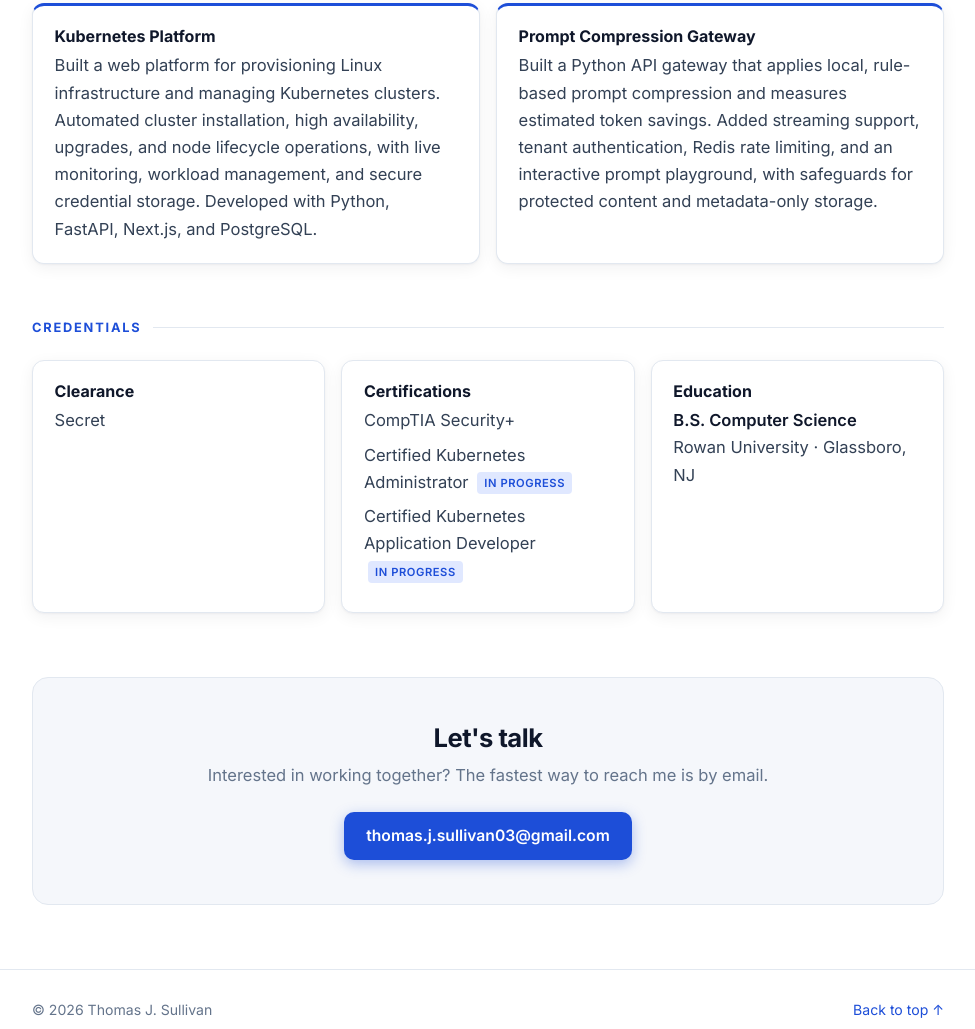
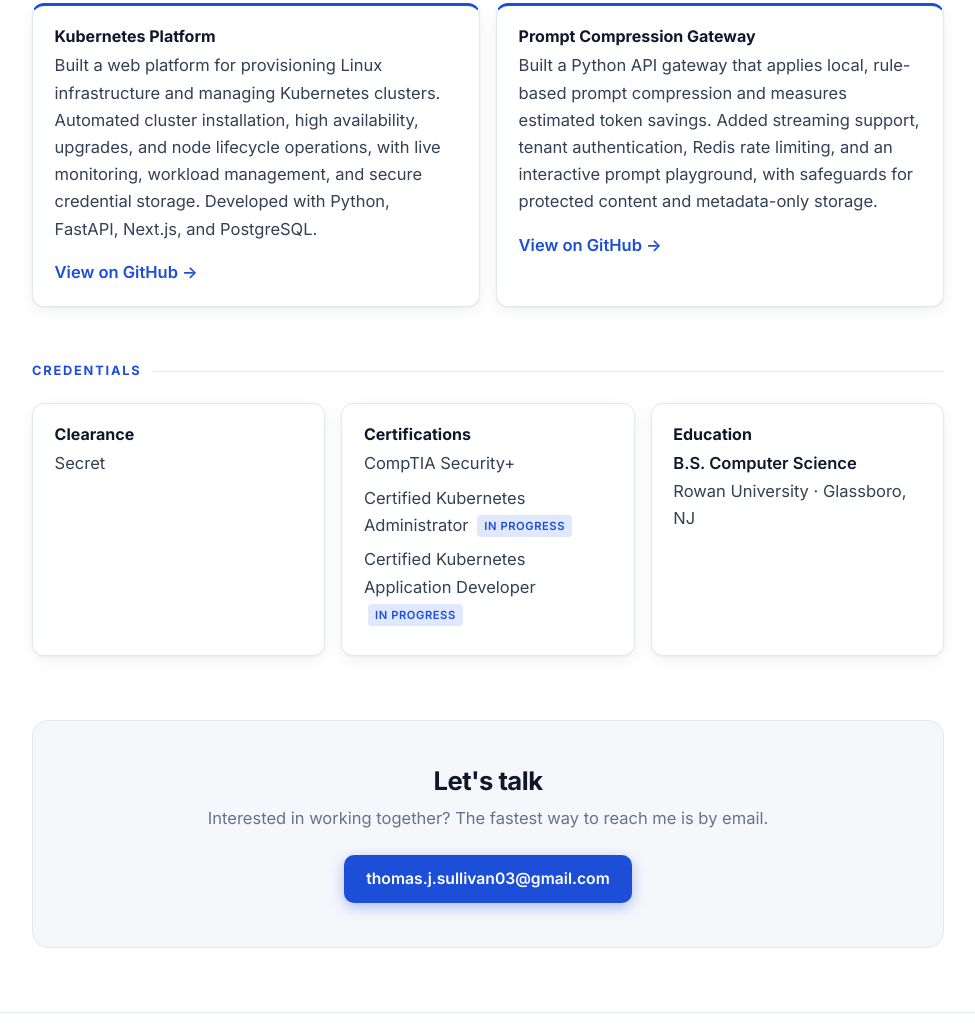
Before and after one commit to sullivt3/sullivt3.github.io, a plain HTML site: page index.html in a window 1280 px wide. Shown: the part 3022-4051 px from the top of the page, without its empty margins (152-1127 px from the left). Drawn offline with Linux system fonts and the light colour scheme.

Commit message:
Add GitHub links to personal project cards

```diff
--- a/index.html
+++ b/index.html
@@ -16,7 +16,7 @@
   <link rel="preconnect" href="https://fonts.googleapis.com" />
   <link rel="preconnect" href="https://fonts.gstatic.com" crossorigin />
   <link href="https://fonts.googleapis.com/css2?family=Inter:wght@400;500;600;700;800&display=swap" rel="stylesheet" />
-  <link rel="stylesheet" href="styles.css?v=2" />
+  <link rel="stylesheet" href="styles.css?v=3" />
 </head>
 <body>
   <a class="skip" href="#main">Skip to content</a>
@@ -214,6 +214,7 @@
             Automated cluster installation, high availability, upgrades, and node lifecycle operations,
             with live monitoring, workload management, and secure credential storage. Developed with
             Python, FastAPI, Next.js, and PostgreSQL.</p>
+          <a class="project-link" href="https://github.com/sullivt3/kubernetes-platform" target="_blank" rel="noopener" aria-label="View Kubernetes Platform on GitHub">View on GitHub →</a>
         </article>
         <article class="card">
           <h3>Prompt Compression Gateway</h3>
@@ -221,6 +222,7 @@
             estimated token savings. Added streaming support, tenant authentication, Redis rate limiting,
             and an interactive prompt playground, with safeguards for protected content and metadata-only
             storage.</p>
+          <a class="project-link" href="https://github.com/sullivt3/prompt-compression" target="_blank" rel="noopener" aria-label="View Prompt Compression Gateway on GitHub">View on GitHub →</a>
         </article>
       </div>
     </section>
--- a/styles.css
+++ b/styles.css
@@ -208,6 +208,7 @@ h2::after { content: ""; flex: 1; height: 1px; background: var(--border); }
 #projects .card { border-top: 3px solid var(--accent); }
 .card h3 { margin: 0 0 0.4rem; font-size: 1rem; font-weight: 700; }
 .card p { margin: 0; }
+.project-link { display: inline-block; margin-top: 1rem; font-weight: 600; }
 ul.plain { margin: 0; padding: 0; list-style: none; }
 ul.plain li { margin-bottom: 0.45rem; }
 .pill {
```
